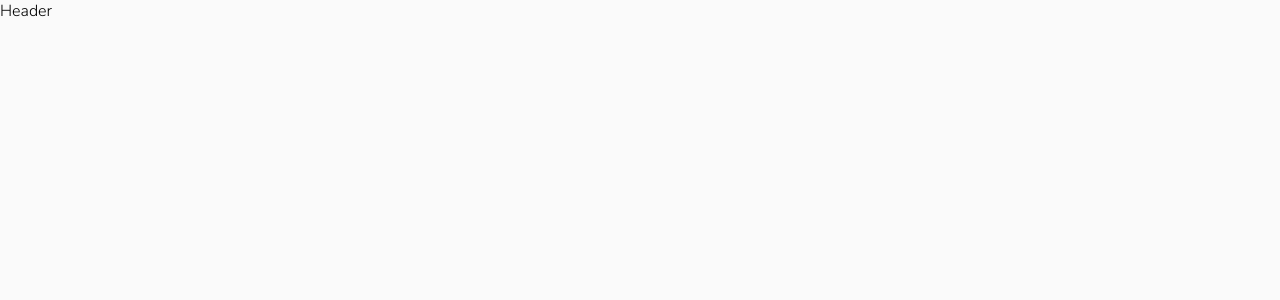
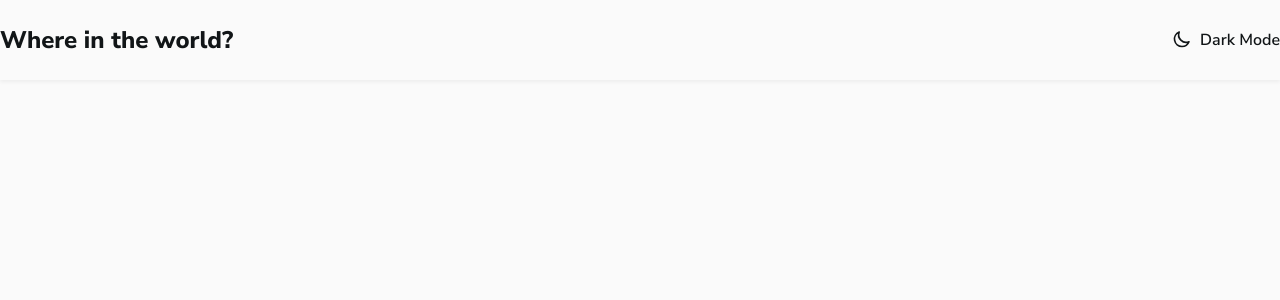
Before and after one commit to to-arda-kurt/rest-countries, a React (Create React App) app: page / in a window 1280 px wide. Shown: the top 300 px of the page. Built offline with nearby package versions, Linux system fonts and the light colour scheme.

Commit message:
Icon, Toggle, LogoText

```diff
--- a/package.json
+++ b/package.json
@@ -10,6 +10,7 @@
     "history": "^5.1.0",
     "react": "^17.0.2",
     "react-dom": "^17.0.2",
+    "react-icons": "^4.3.1",
     "react-router-dom": "^6.0.0",
     "react-scripts": "4.0.3",
     "styled-components": "^5.3.3",
--- a/src/App.js
+++ b/src/App.js
@@ -1,6 +1,7 @@
 import { useContext } from 'react';
 import { ThemeProvider } from 'styled-components';
-import { lightMode, darkMode, GlobalStyle } from './styles/Global.Styled';
+import { GlobalStyle } from './styles/Global.Styled';
+import { lightMode, darkMode } from './styles/theme';
 import mainContext from './context/mainContext';
 import Header from './views/Header';
 
--- /dev/null
+++ b/src/components/Logo/index.js
@@ -0,0 +1,20 @@
+import React from 'react';
+import styled from 'styled-components';
+
+const LogoText = styled.h1`
+  font-weight: 800;
+  font-size: 24px;
+  line-height: 33px;
+  cursor: pointer;
+  color: ${(props) => props.theme.text};
+`;
+
+const Logo = () => {
+  return (
+    <>
+      <LogoText>Where in the world?</LogoText>
+    </>
+  );
+};
+
+export default Logo;
--- /dev/null
+++ b/src/components/Toggle/index.js
@@ -0,0 +1,34 @@
+import React from 'react';
+import { HiOutlineMoon } from 'react-icons/hi';
+import styled from 'styled-components';
+
+const Toggle = () => {
+  return (
+    <>
+      <ToggleButton>
+        <HiOutlineMoon />
+        <p>Dark Mode</p>
+      </ToggleButton>
+    </>
+  );
+};
+
+export default Toggle;
+
+const ToggleButton = styled.div`
+  color: ${(props) => props.theme.text};
+  display: flex;
+  flex-direction: row;
+  gap: 8px;
+
+  p {
+    font-weight: 600;
+    font-size: 16px;
+    line-height: 22px;
+  }
+
+  svg {
+    height: 20px;
+    width: 20px;
+  }
+`;
--- a/src/styles/Global.Styled.js
+++ b/src/styles/Global.Styled.js
@@ -1,18 +1,6 @@
 import styled, { createGlobalStyle } from 'styled-components';
 
-export const lightMode = {
-  text: 'hsl(200, 15%, 8%)',
-  input: 'hsl(0, 0%, 52%)',
-  background: 'hsl(0, 0%, 98%)',
-  elements: 'hsl(0, 0%, 100%)',
-};
-
-export const darkMode = {
-  elements: 'hsl(209, 23%, 22%)',
-  background: 'hsl(207, 26%, 17%)',
-  text: 'hsl(0, 0%, 100%)',
-};
-
+// Rest and GlobalStyles
 export const GlobalStyle = createGlobalStyle`
     * {
         padding: 0;
@@ -22,9 +10,18 @@ export const GlobalStyle = createGlobalStyle`
 
     html {
         font-family: 'Nunito Sans', sans-serif;
+        font-size: 10px;
     }
 
     body {
         background-color: ${(props) => props.theme.background};
     }
 `;
+
+// Global Stylings
+
+// DIV's
+export const Container = styled.div`
+  max-width: 1280px;
+  margin: 0 auto;
+`;
--- /dev/null
+++ b/src/styles/theme.js
@@ -0,0 +1,12 @@
+export const lightMode = {
+  text: 'hsl(200, 15%, 8%)',
+  input: 'hsl(0, 0%, 52%)',
+  background: 'hsl(0, 0%, 98%)',
+  elements: 'hsl(0, 0%, 100%)',
+};
+
+export const darkMode = {
+  elements: 'hsl(209, 23%, 22%)',
+  background: 'hsl(207, 26%, 17%)',
+  text: 'hsl(0, 0%, 100%)',
+};
--- a/src/views/Header/index.js
+++ b/src/views/Header/index.js
@@ -1,7 +1,32 @@
 import React from 'react';
+import Logo from '../../components/Logo';
+import Toggle from '../../components/Toggle';
+import styled from 'styled-components';
+import { Container } from '../../styles/Global.Styled';
 
 const Header = () => {
-  return <div>Header</div>;
+  return (
+    <HeaderWrapper>
+      <Container>
+        <HeaderContent>
+          <Logo />
+          <Toggle />
+        </HeaderContent>
+      </Container>
+    </HeaderWrapper>
+  );
 };
 
 export default Header;
+
+const HeaderWrapper = styled.div`
+  background-color: ${(props) => props.theme.background};
+  box-shadow: 0px 2px 4px rgba(0, 0, 0, 0.0562443);
+`;
+
+const HeaderContent = styled.div`
+  display: flex;
+  align-items: center;
+  justify-content: space-between;
+  height: 80px;
+`;
```
Also changed, not shown: 2 other files (tests, documents, lock files or other folders).
